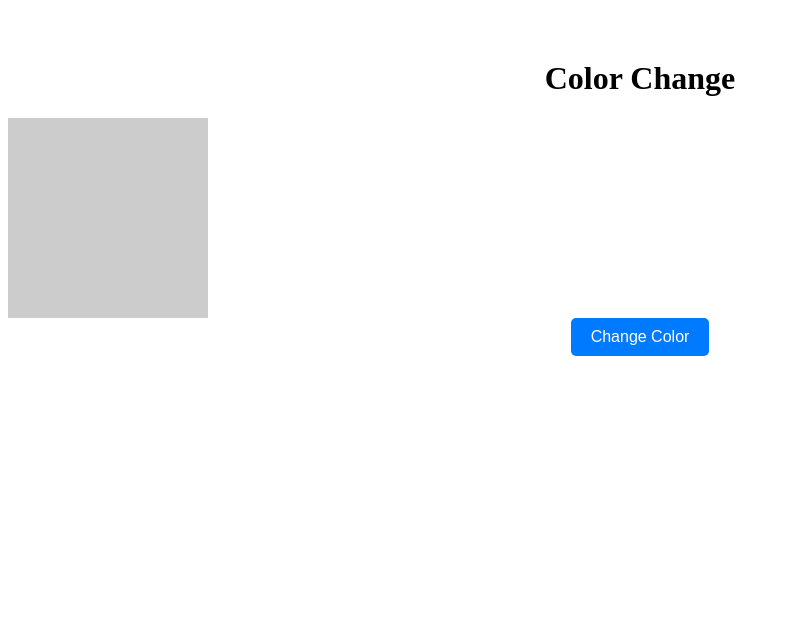
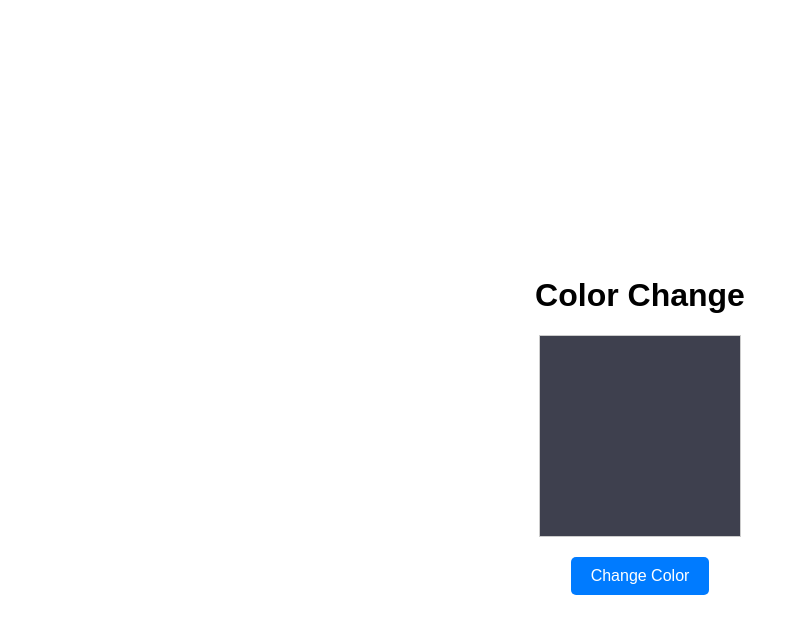
Before and after one commit to idriss919/DOM2, a plain HTML site: page index.html in a window 1280 px wide. Both pictures are taken after a click on the button "Change Color". Shown: the whole page, without its empty margins (0-799 px from the left). Drawn offline with Linux system fonts and the light colour scheme.

Commit message:
correction

```diff
--- a/index.html
+++ b/index.html
@@ -3,7 +3,7 @@
 <head>
     <meta charset="UTF-8">
     <meta name="viewport" content="width= , initial-scale=1.0">
-    <title>Document</title>
+    <title>Color Changer</title>
     <link rel="stylesheet" href="style.css">
 </head>
 <body>
--- a/script.js
+++ b/script.js
@@ -0,0 +1,17 @@
+document.addEventListener('DOMContentLoaded', () => {
+    const colorBox = document.getElementById('color-box');
+    const changeColorBtn = document.getElementById('change-color-btn');
+
+    function getRandomColor() {
+        const letters = '0123456789ABCDEF';
+        let color = '#';
+        for (let i = 0; i < 6; i++) {
+            color += letters[Math.floor(Math.random() * 16)];
+        }
+        return color;
+    }
+
+    changeColorBtn.addEventListener('click', () => {
+        colorBox.style.backgroundColor = getRandomColor();
+    });
+});
--- a/style.css
+++ b/style.css
@@ -1,21 +1,33 @@
 .container {
     text-align: center;
-    margin-top: 60px
+    margin-top: 50px;
 }
+body {
+    font-family: Arial, sans-serif;
+    display: flex;
+    justify-content: center;
+    align-items: center;
+    height: 100vh;
+    margin: 0;
+}
+
 #color-box {
     width: 200px;
     height: 200px;
-    background-color: #ccc; /* Default color */
+    background-color: #f0f0f0;
+    margin: 20px auto;
+    border: 1px solid #ccc;
 }
 
 #change-color-btn {
     padding: 10px 20px;
     font-size: 16px;
     cursor: pointer;
+    border: none;
     background-color: #007bff;
-    color: #fff;
-    border: none;
+    color: white;
     border-radius: 5px;
+    transition: background-color 0.3s;
 }
 
 #change-color-btn:hover {
```
